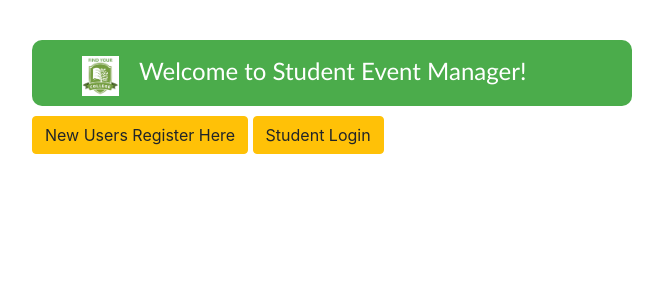
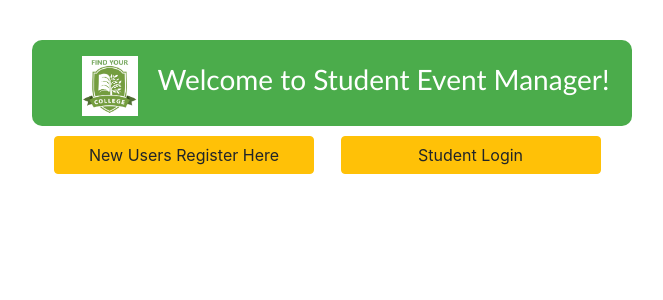
Before and after one commit to projects-and-algos-april-2020/event-mgr, a Flask app: page / in a window 1280 px wide. Shown: the top 300 px of the page, without its empty margins (323-986 px from the left). Run offline with Flask 2, Linux system fonts and the light colour scheme; some libraries are stand-ins or nearby versions.

Commit message:
adjusting column widths, maybe col width should be static?

```diff
--- a/templates/index.html
+++ b/templates/index.html
@@ -32,7 +32,7 @@
             margin-inline-end: 20px;
         }
 
-         h4{
+         h3{
             color: white;
              font-family: 'Gill Sans', 'Gill Sans MT', Calibri, 'Trebuchet MS', sans-serif;
             display: inline;
@@ -53,7 +53,7 @@
             background-color: rgb(14, 103, 158);
             color: white;
             border-radius: 20px;
-            margin: -40px 55px 20px 0px;
+            margin: 40px 55px 20px 0px;
         }
 
         div.col-sm-1{
@@ -64,6 +64,11 @@
         div.col-sm-3{
             padding-left: 410px;
             margin-bottom: 20px;
+        }
+
+        button {
+            width: 260px;
+            margin: 0px 0px 0px 22px;
         }
 
     </style>
@@ -80,7 +85,7 @@
                         {% endif %}
                         {% endwith %}
         <div id="top-box">
-            <img src="static/img/find-college.png" height="40" alt="1000mods"><h4>Welcome to Student Event Manager!</h4>
+            <img src="static/img/find-college.png" height="60" alt="1000mods"><h3>Welcome to Student Event Manager!</h3>
         </div>
         <button data-toggle="collapse"  class="btn btn-warning"  data-target="#newreg">New Users Register Here</button>
         <div id="newreg" class="collapse">
@@ -127,7 +132,6 @@
         <button data-toggle="collapse" class="btn btn-warning"  data-target="#left">Student Login</button>
                 <br>
                 <br>
-                <br>
         <div id="left" class="collapse">
             <form action="/login" method='POST'>
                 <div class="form-group row">
--- a/templates/student_dashboard.html
+++ b/templates/student_dashboard.html
@@ -33,7 +33,7 @@
         }
 
         #greeting {
-            margin: 0px 860px 0px 20px;
+            margin: 0px 740px 0px 20px;
             font-family: Impact, Haettenschweiler, 'Arial Narrow Bold', sans-serif;
             font-size: 22pt;
             padding: 15px 0px 14px 0px;
```
